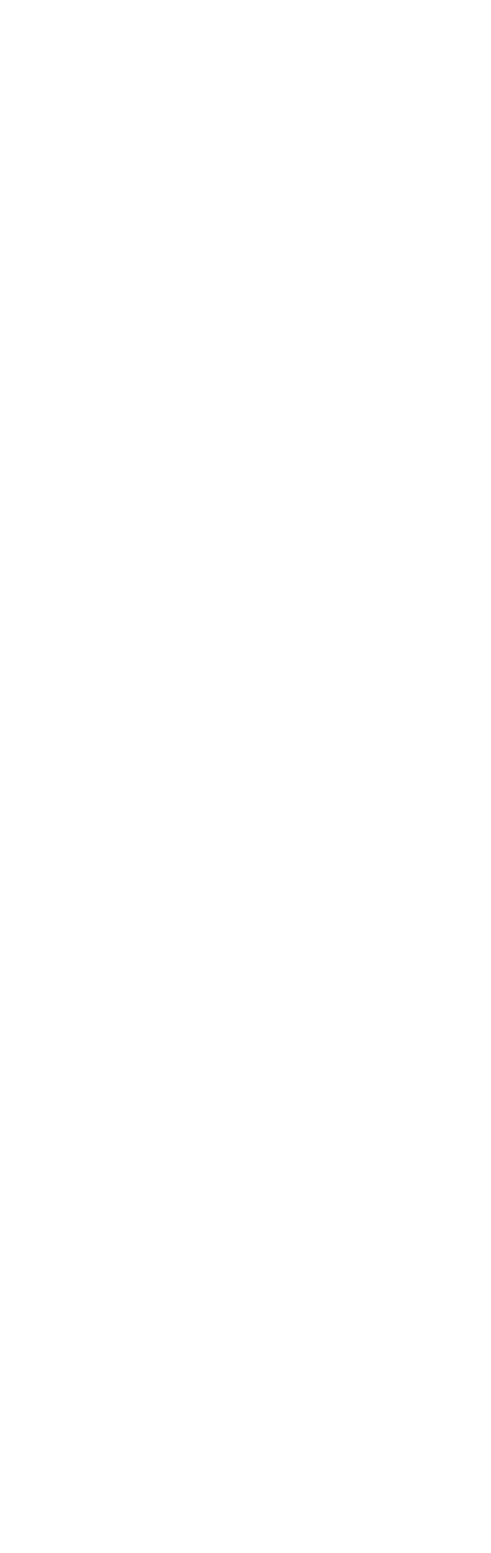
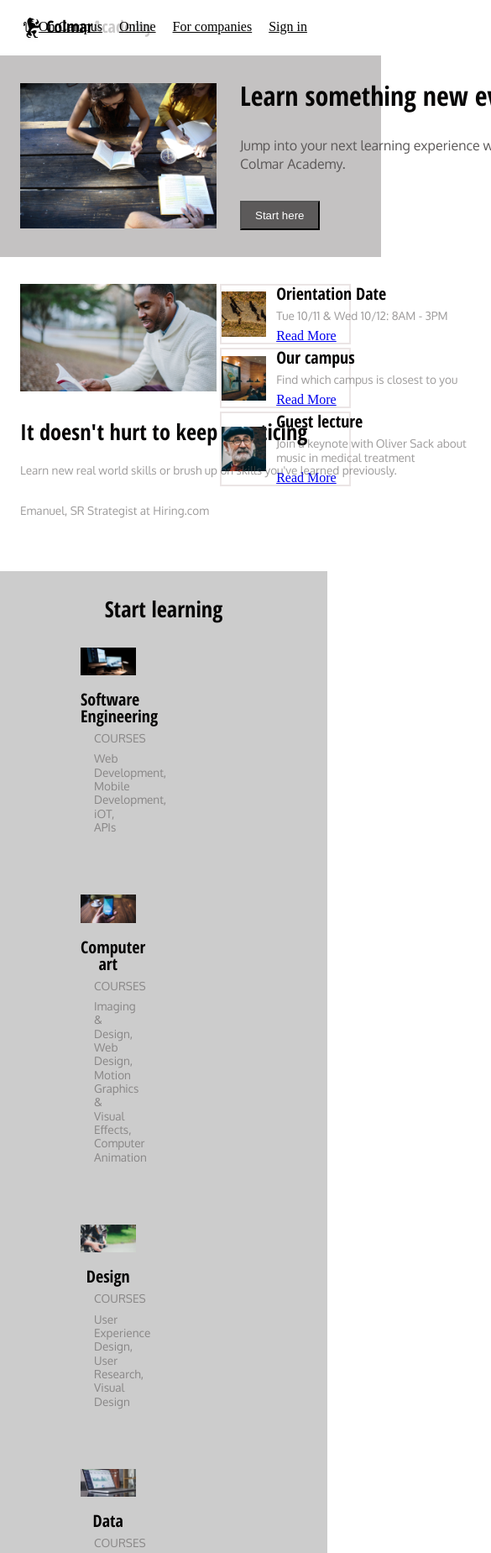
Before and after one commit to danmccann92/colmar_academy, a plain HTML site: page index.html in a window 390 px wide. Shown: the top 1849 px of the page at 84% size, 585 px wide, since content can reach past the window. Before the commit the page ends 844 px from the top, so only its background shows below. Drawn offline with Linux system fonts and the light colour scheme.

Commit message:
Desktop html and css complete, starting to add desktop classes and mobile code

```diff
--- a/index.html
+++ b/index.html
@@ -4,9 +4,195 @@
     <meta charset="utf-8">
     <title>Colmar Academy</title>
     <link rel="stylesheet" type="text/css" href="resources/css/reset.css">
+    <link href="https://fonts.googleapis.com/css?family=Open+Sans+Condensed:300,700|Oxygen:400,700" rel="stylesheet">
     <link rel="stylesheet" type="text/css" href="resources/css/style.css">
   </head>
   <body>
 
+    <!-- Header -->
+
+    <header>
+      <img src="resources/images/ic-logo.svg" alt="Company Logo" />
+      <span>Colmar</span><span class="academy">Academy</span>
+      <nav>
+        <ul>
+          <li><a href="#">On Campus</a></li>
+          <li><a href="#">Online</a></li>
+          <li><a href="#">For companies</a></li>
+          <li><a href="#">Sign in</a></li>
+        </ul>
+      </nav>
+    </header>
+
+    <!-- Banner -->
+
+    <div class="banner">
+      <img src="resources/images/banner.jpg" alt="Start Here" />
+      <div class="banner-text">
+        <h1>Learn something new everyday</h1>
+        <p>Jump into your next learning experience with us here at Colmar Academy.</p>
+        <button type="button" name="button">Start here</button>
+    </div>
+    </div>
+
+    <!-- Information Section -->
+
+    <div class="information">
+
+      <!-- Main Info Section -->
+
+      <div class="info-main">
+        <img src="resources/images/information-main.jpg" alt="Practice your skills here!" />
+        <h2>It doesn't hurt to keep practicing</h2>
+        <p>Learn new real world skills or brush up on skills you've learned previously.</p>
+        <p>Emanuel, SR Strategist at Hiring.com</p>
+      </div>
+
+      <!-- Side bar -->
+
+      <div class="info-side">
+
+        <!-- Orientation -->
+
+        <div class="info-container">
+          <img src="resources/images/information-orientation.jpg" alt="Orientation" />
+          <div class="info-container-text">
+            <h3>Orientation Date</h3>
+            <p>Tue 10/11 & Wed 10/12: 8AM - 3PM</p>
+            <a href="#">Read More</a>
+          </div>
+        </div>
+
+        <!-- Campus-->
+
+        <div class="info-container">
+          <img src="resources/images/information-campus.jpg" alt="Our Campus" />
+          <div class="info-container-text">
+            <h3>Our campus</h3>
+            <p>Find which campus is closest to you</p>
+            <a href="#">Read More</a>
+          </div>
+        </div>
+
+        <!-- Guest Lecture-->
+
+        <div class="info-container">
+          <img src="resources/images/information-guest-lecture.jpg" alt="Guest lecture" />
+          <div class="info-container-text">
+            <h3>Guest lecture</h3>
+            <p>Join a keynote with Oliver Sack about music in medical treatment</p>
+            <a href="#">Read More</a>
+          </div>
+        </div>
+      </div>
+    </div>
+
+    <!--End Information Start Courses-->
+
+    <div class="learning">
+      <h2>Start learning</h2>
+
+      <!-- Software-->
+
+      <div class="course">
+        <img src="resources/images/course-software.jpg" alt="Software Engineering" />
+        <h3>Software Engineering</h3>
+        <p>COURSES</p>
+        <p class="description">Web Development, Mobile Development, iOT, APIs</p>
+      </div>
+
+      <!--Art-->
+
+      <div class="course">
+        <img src="resources/images/course-computer-art.jpg" alt="Computer Art" />
+        <h3>Computer art</h3>
+        <p>COURSES</p>
+        <p class="description">Imaging & Design, Web Design, Motion Graphics & Visual Effects, Computer Animation</p>
+      </div>
+
+      <!--Design-->
+
+      <div class="course">
+        <img src="resources/images/course-design.jpg" alt="Design" />
+        <h3>Design</h3>
+        <p>COURSES</p>
+        <p class="description">User Experience Design, User Research, Visual Design</p>
+      </div>
+
+      <!--Data-->
+
+      <div class="course">
+        <img src="resources/images/course-data.jpg" alt="Data" />
+        <h3>Data</h3>
+        <p>COURSES</p>
+        <p class="description">Data Science, Big Data, SQL, Data Visualization</p>
+      </div>
+
+      <!--Business-->
+
+      <div class="course">
+        <img src="resources/images/course-business.jpg" alt="Business" />
+        <h3>Business</h3>
+        <p>COURSES</p>
+        <p class="description">Product Development, Business Development, Startup</p>
+      </div>
+
+      <!--Marketing-->
+
+      <div class="course">
+        <img src="resources/images/course-marketing.jpg" alt="Marketing" />
+        <h3>Marketing</h3>
+        <p>COURSES</p>
+        <p class="description">Analytics, Content Marketing, Mobile Marketing</p>
+      </div>
+    </div>
+
+    <!--End Learning Start Thesis-->
+
+    <div class="exhibit">
+      <h2>Thesis Exhibit</h2>
+      <!--Main Thesis Section-->
+
+      <div class="thesis-main">
+        <video src="resources/videos/thesis.mp4" autoplay loop></video>
+        <h3>Reimagine Urban</h3>
+        <p>Your thesis could be posted here one day on exhibit.</p>
+      </div>
+
+      <!--Sidebar -->
+
+      <div class="thesis-side">
+
+        <!-- Fisma-->
+
+        <div class="thesis">
+          <img src="resources/images/thesis-fisma.jpg" alt="Fisma Thesis" />
+          <div class="thesis-text">
+            <h3>Fisma: Design and Prototype</h3>
+            <p>Designer showcase all new prototype product</p>
+          </div>
+        </div>
+
+        <!--Now and Then-->
+
+        <div class="thesis">
+          <img src="resources/images/thesis-now-and-then.jpg" alt="New York Study" />
+          <div class="thesis-text">
+            <h3>Now and then</h3>
+            <p>Research study about New York</p>
+          </div>
+        </div>
+      </div>
+    </div>
+
+    <!-- Footer-->
+
+    <footer>
+      <span>&copy 2018 Colmar Academy All rights Reserved</span>
+      <div class="footer-links"
+        <a href="#">Terms</a>
+        <a href="#">Privacy</a>
+      </div>
+    </footer>
   </body>
 </html>
--- a/resources/css/style.css
+++ b/resources/css/style.css
@@ -0,0 +1,298 @@
+/*stylesheet Colmar Academy*/
+
+html {
+  font-size: 16px;
+  max-width: 100%;
+  box-sizing: border-box;
+  overflow-x: scroll;
+}
+
+body {
+  width: 100%;
+  margin: 0 auto;
+}
+
+h1 {
+  font-size: 2rem;
+  font-weight: bold;
+  font-family: 'Open Sans Condensed', sans-serif;
+  color: #060505;
+}
+
+h2 {
+  font-size: 1.65rem;
+  font-weight: bold;
+  font-family: 'Open Sans Condensed', sans-serif;
+  color: #060505;
+}
+h3,
+header span {
+  font-size: 1.25rem;
+  font-weight: bold;
+  font-family: 'Open Sans Condensed', sans-serif;
+  color: #060505;
+}
+
+p {
+  font-size: 0.85rem;
+  font-family: 'Oxygen', sans-serif;
+  font-weight: 300;
+  line-height: 1.2;
+  color: #5B5858;
+  opacity: 0.6;
+}
+
+header {
+  line-height: 4rem;
+}
+
+header img {
+  display: inline-block;
+  margin-left: 1.5rem;
+  vertical-align: middle;
+}
+
+header span {
+  display: inline-block;
+  color: black;
+  text-transform: capitalize;
+  font-weight: bold;
+}
+
+header .academy {
+  color: #A9A7A7;
+  opacity: 0.6;
+}
+
+header .academy:hover {
+  color: ##060505
+}
+
+nav {
+  display: inline-block;
+  position: absolute;
+  right: 1.5rem;
+}
+
+ul li {
+  display: inline;
+  margin-left: 1rem;
+}
+
+ul li a {
+  color: black;
+}
+
+/*Banner*/
+
+.banner {
+  background-color: #C4C2C2;
+  padding: 2rem 1.5rem;
+  width: 100%;
+  white-space: nowrap;
+  padding-right: 2.5rem;
+}
+
+.banner:last-child {
+  text-align: center;
+}
+
+.banner img {
+  width: 60%;
+  height: auto;
+  display: inline-block;
+  vertical-align: middle;
+  margin-right: 1.5rem;
+}
+
+.banner-text {
+  display: inline-block;
+  vertical-align: middle;
+}
+
+.banner p {
+  margin-top: 2rem;
+  margin-bottom: 2rem;
+  width: 28rem;
+  white-space: normal;
+  opacity: 1;
+  line-height: 1.4;
+  font-size: 1rem;
+}
+
+.banner button {
+  color: white;
+  background-color: #5C5A5A;
+  padding: .5rem 1rem;
+}
+
+
+/*Information*/
+
+.information {
+  display: block;
+  padding: 2rem 1.5rem;
+  width: 100%;
+  white-space: nowrap;
+}
+
+.info-main {
+  display: inline-block;
+  width: 60%;
+  vertical-align: top;
+}
+
+.info-main img {
+  width: 100%;
+}
+
+.info-main h2 {
+  margin-top: 2rem;
+  margin-bottom: 1.5rem;
+}
+
+.info-main p {
+  margin-bottom: 2rem;
+}
+
+.info-side {
+  display: inline-block;
+  vertical-align: top;
+  width: 40%;
+}
+
+.info-container {
+  border: 0.15rem solid #EBE5E5;
+  margin-bottom: 0.25rem;
+  box-sizing: border-box;
+}
+
+.info-container img {
+  display: inline-block;
+  width: 35%;
+  vertical-align: middle;
+}
+
+.info-container-text {
+  display: inline-block;
+  vertical-align: middle;
+  margin-left: 0.5rem;
+}
+
+.info-container-text p {
+  margin-top: 0.5rem;
+  margin-bottom: 0.5rem;
+  white-space: normal;
+  width: 16rem;
+}
+
+/*Learning*/
+
+.learning {
+  padding: 2rem 4rem;
+  background-color: #CCCCCC;
+  margin: 0 auto;
+}
+
+.learning h2,
+.exhibit h2 {
+  text-align: center;
+}
+
+.course {
+  display: inline-block;
+  width: 25%;
+  margin: 2rem;
+}
+
+.course img {
+  width: 100%;
+  margin-bottom: 1rem;
+}
+
+.course h3 {
+  text-align: center;
+}
+
+.course p {
+  margin: 0.5rem 1rem;
+}
+
+/*Thesis*/
+
+.exhibit {
+  padding: 2rem 0rem 2rem 1.5rem;
+  white-space: nowrap;
+  background-color: #EBE5E5;
+  margin: 0 auto;
+}
+
+.thesis-main {
+  width: 60%;
+  display: inline-block;
+  margin: 2rem 1.5rem;
+  vertical-align: top;
+}
+
+.thesis-main video {
+  width: 100%;
+}
+
+.thesis-main h3 {
+  margin-top: 1.5rem;
+  margin-bottom: 0.5rem;
+}
+
+.thesis-side {
+  display: inline-block;
+  margin: 2rem 0rem;
+  vertical-align: top;
+  width: 22rem;
+  background-color: inherit;
+}
+
+.thesis {
+  display: block;
+  border: 0.15rem solid #EBE5E5;
+  margin-bottom: 0.25rem;
+  width: 20rem;
+}
+
+.thesis img {
+  width: 35%;
+  display: inline-block;
+  vertical-align: middle;
+}
+
+.thesis-text {
+  display: inline-block;
+  vertical-align: middle;
+  padding: 1rem;
+}
+
+.thesis-text p {
+  margin-top: 0.5rem;
+  margin-bottom: 0.5rem;
+}
+
+/*Footer*/
+
+footer {
+  padding: 1rem 1.5rem;
+}
+
+.footer-links {
+  position: absolute;
+  right: 0;
+}
+
+.footer-links a {
+  margin-left: 0.5rem;
+  color: #8D8A8A;
+}
+
+/*Mobile*/
+
+@media only screen and (max-width: 1080px) {
+
+}
```
Also changed, not shown: 3 other files.
